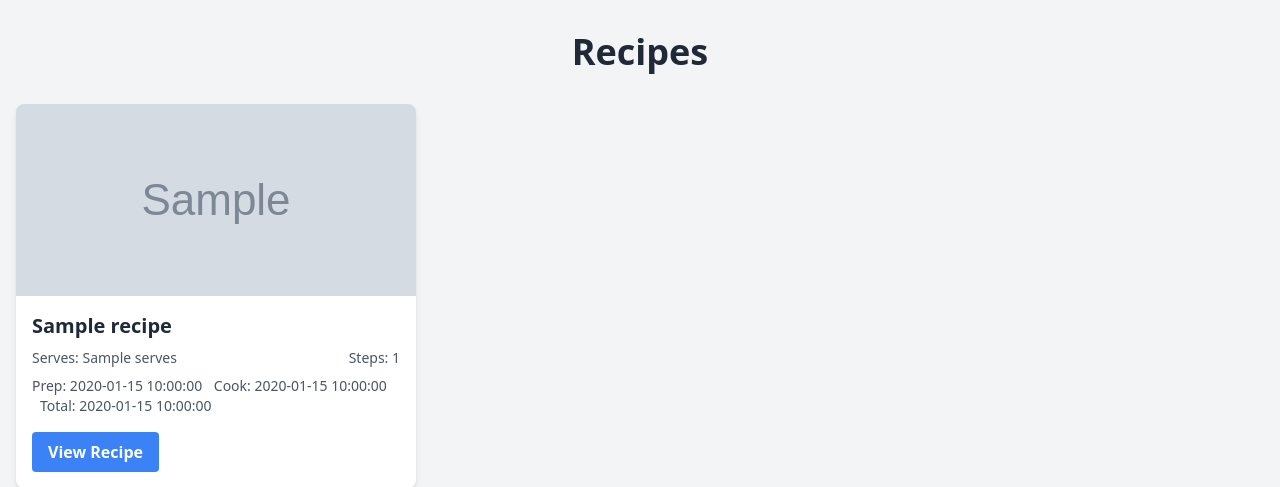
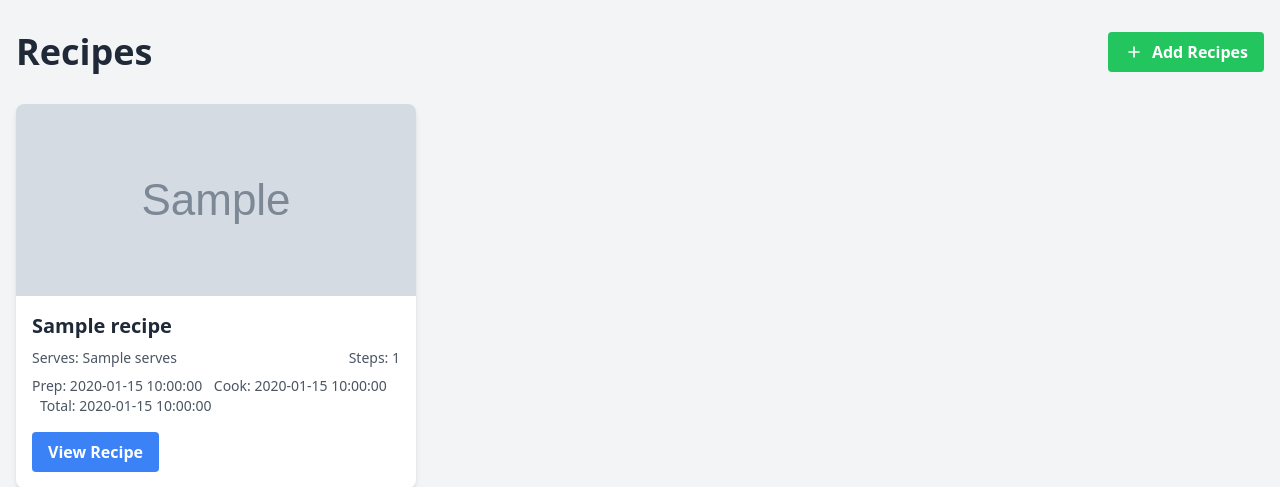
Before and after one commit to Karsten-Larson/recipe_to_json, a Flask app: template recipe_to_json/web/templates/index.html in a window 1280 px wide. Shown: the top 487 px of the page. Run offline with Flask 3, Linux system fonts and the light colour scheme; the template is opened without the code that fills it: most values are stand-ins (such as "Sample title", 1, 10 or a date in 2020); grey boxes marked "Sample" are stand-in pictures; some libraries are stand-ins or nearby versions.

Commit message:
Implement recipe addition feature with form and backend processing

```diff
--- a/recipe_to_json/web/app.py
+++ b/recipe_to_json/web/app.py
@@ -1,6 +1,10 @@
-from flask import Flask, render_template, request
+from flask import Flask, render_template, request, redirect, url_for
 import json
 import os
+from pathlib import Path
+from ..agent import GraphState, agent
+from langchain_core.runnables import RunnableConfig
+import asyncio
 
 app = Flask(__name__, template_folder=os.path.join(os.path.dirname(__file__), 'templates'))
 
@@ -30,6 +34,17 @@ def index():
                     pass
     return render_template('index.html', recipes=recipes)
 
+@app.route('/add_recipes', methods=['POST'])
+def add_recipes():
+    urls_text = request.form.get('urls', '')
+    urls = [url.strip() for url in urls_text.split('\n') if url.strip()]
+    if urls:
+        output_path = Path(RECIPES_DIR)
+        states = [GraphState(selected_url=url, output_path=output_path) for url in urls]
+        config: RunnableConfig = {"max_concurrency": 5}
+        asyncio.run(agent.abatch(states, config=config, return_exceptions=False))
+    return redirect(url_for('index'))
+
 @app.route('/recipe/<filename>')
 def recipe(filename):
     filepath = os.path.join(RECIPES_DIR, filename)
--- a/recipe_to_json/web/templates/index.html
+++ b/recipe_to_json/web/templates/index.html
@@ -8,7 +8,30 @@
 
 <body class="bg-gray-100 min-h-screen">
     <div class="container mx-auto px-4 py-8">
-        <h1 class="text-4xl font-bold text-center mb-8 text-gray-800">Recipes</h1>
+        <div class="flex justify-between items-center mb-8">
+            <h1 class="text-4xl font-bold text-gray-800">Recipes</h1>
+            <button onclick="toggleForm()"
+                class="bg-green-500 hover:bg-green-600 text-white font-bold py-2 px-4 rounded flex items-center">
+                <svg class="w-5 h-5 mr-2" fill="none" stroke="currentColor" viewBox="0 0 24 24">
+                    <path stroke-linecap="round" stroke-linejoin="round" stroke-width="2"
+                        d="M12 6v6m0 0v6m0-6h6m-6 0H6"></path>
+                </svg>
+                Add Recipes
+            </button>
+        </div>
+
+        <form id="addForm" style="display:none;" action="/add_recipes" method="post"
+            class="bg-white p-6 rounded-lg shadow-md mb-8">
+            <h2 class="text-xl font-semibold mb-4">Add New Recipes</h2>
+            <textarea name="urls" rows="4" placeholder="Enter recipe URLs, one per line"
+                class="w-full p-2 border border-gray-300 rounded mb-4"></textarea>
+            <div class="flex justify-end space-x-2">
+                <button type="button" onclick="toggleForm()"
+                    class="bg-gray-500 hover:bg-gray-600 text-white font-bold py-2 px-4 rounded">Cancel</button>
+                <button type="submit" class="bg-blue-500 hover:bg-blue-600 text-white font-bold py-2 px-4 rounded">Add
+                    Recipes</button>
+            </div>
+        </form>
         <div class="grid grid-cols-1 md:grid-cols-2 lg:grid-cols-3 gap-6">
             {% for recipe in recipes %}
             <div class="bg-white rounded-lg shadow-md overflow-hidden hover:shadow-lg transition-shadow">
@@ -45,6 +68,13 @@
             {% endfor %}
         </div>
     </div>
+
+    <script>
+        function toggleForm() {
+            const form = document.getElementById('addForm');
+            form.style.display = form.style.display === 'none' || form.style.display === '' ? 'block' : 'none';
+        }
+    </script>
 </body>
 
 </html>
```
